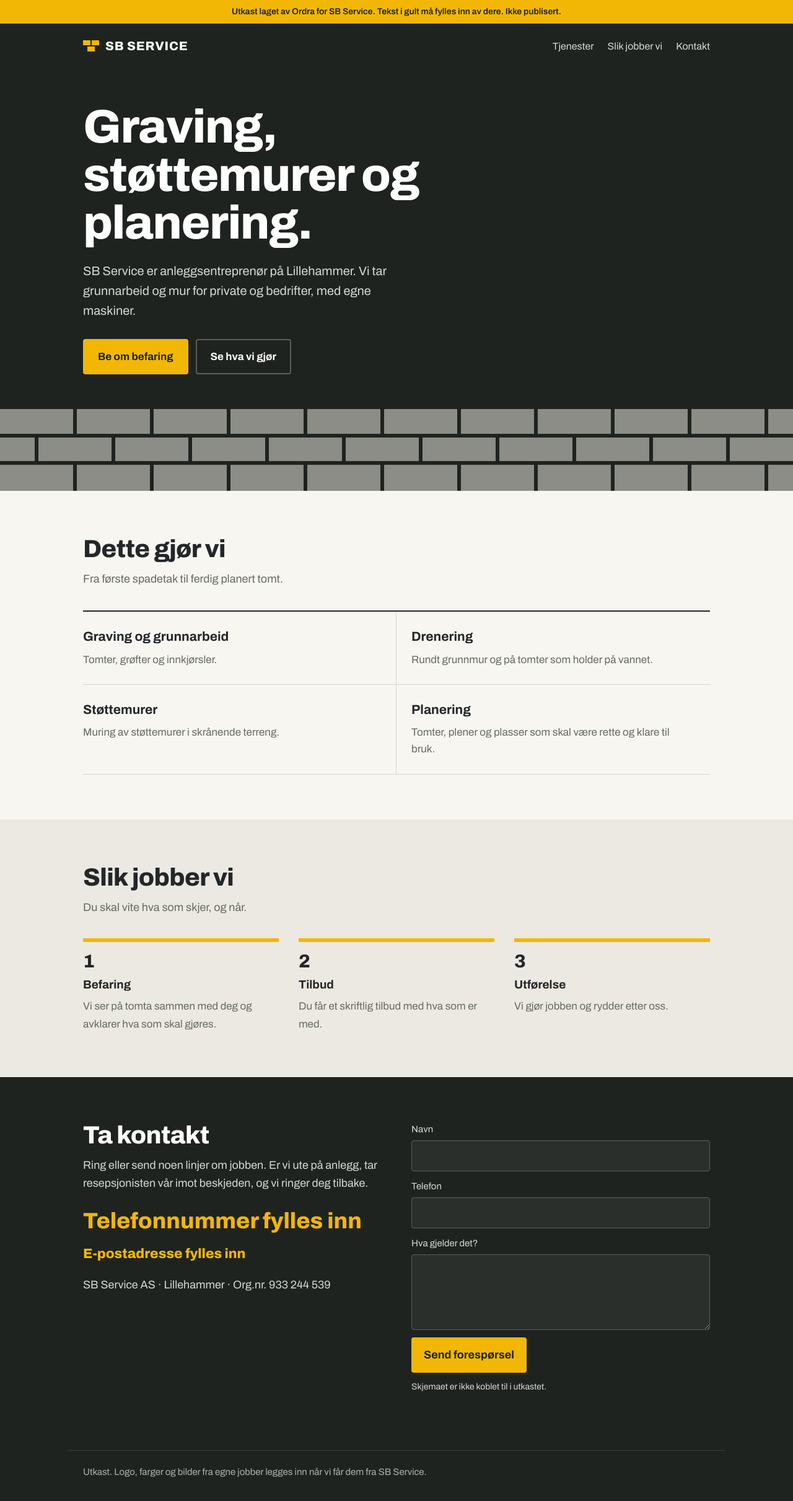
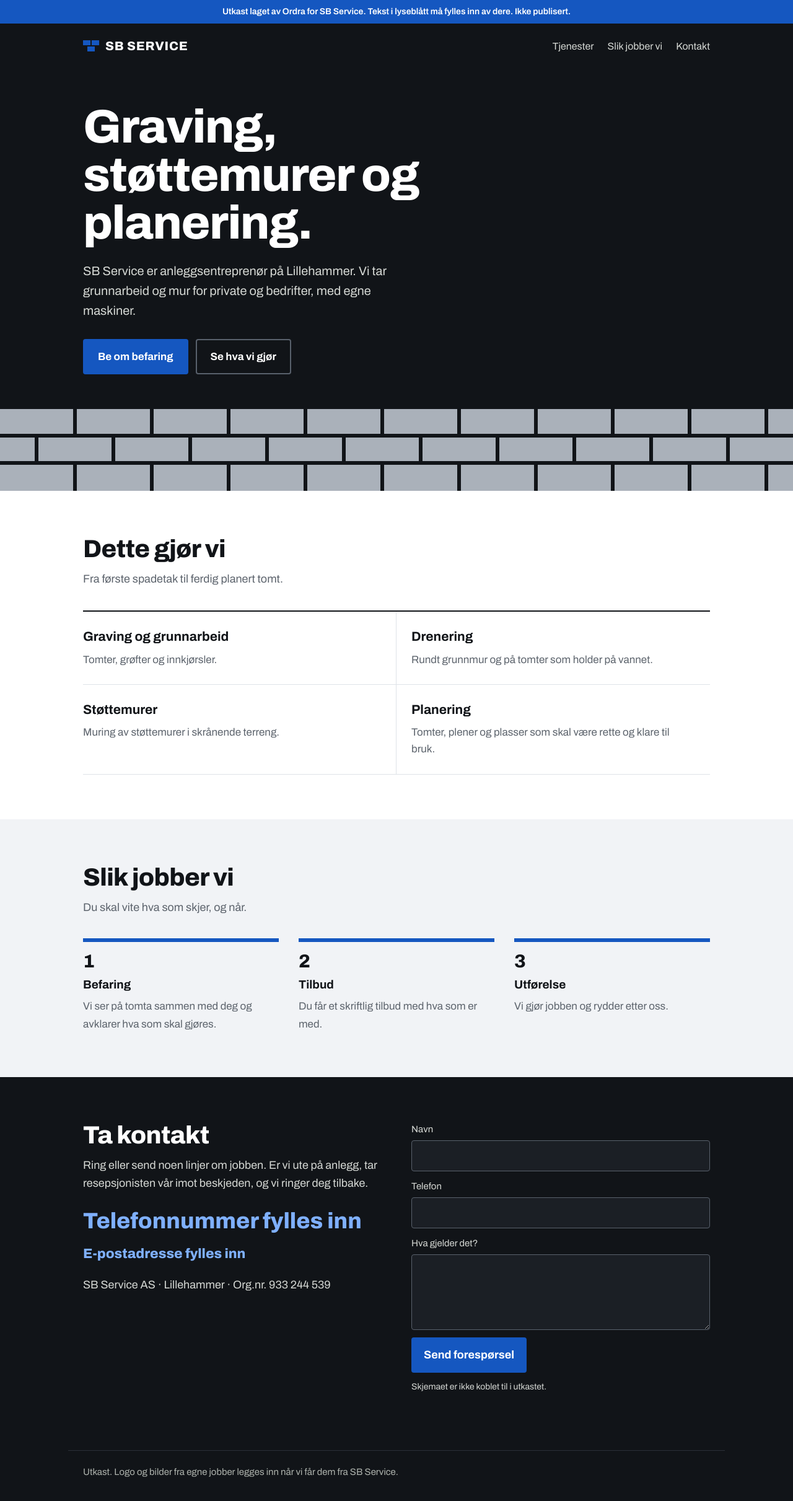
Before and after one commit to asstrata-art/ordra, a plain HTML site: page site/forslag/sb-service/nettside/index.html in a window 1280 px wide. Shown: the whole page at 62% size. Drawn offline with Linux system fonts and the light colour scheme.

Commit message:
SB Service-forslaget: blått, svart og hvitt, ekte skjermbilder av appen satt opp for anlegg
Co-Authored-By: Claude Fable 5.2 <noreply@anthropic.com>
Claude-Session: https://claude.ai/code/session_014Qf8E8LfhVqKE5Nb2mzauP

```diff
--- a/site/forslag/sb-service/nettside/index.html
+++ b/site/forslag/sb-service/nettside/index.html
@@ -7,14 +7,14 @@
 <title>SB Service AS – anleggsentreprenør på Lillehammer (utkast)</title>
 <link rel="stylesheet" href="https://fonts.googleapis.com/css2?family=Archivo:wdth,wght@75..125,400..800&display=swap">
 <style>
-:root{--coal:#1f2320;--stone:#ece9e2;--paper:#f8f6f1;--ink:#23272a;--mute:#666b66;--yellow:#f2b705;--line:#d9d5cb;--f:"Archivo",system-ui,sans-serif}
+:root{--coal:#111418;--stone:#f1f3f6;--paper:#ffffff;--ink:#111418;--mute:#5d646d;--yellow:#1557c0;--sky:#7fb0ff;--line:#dfe3e8;--f:"Archivo",system-ui,sans-serif}
 *{box-sizing:border-box}
 html{scroll-behavior:smooth}
 body{margin:0;font:400 18px/1.6 var(--f);color:var(--ink);background:var(--paper);-webkit-font-smoothing:antialiased}
 a{color:inherit}
-a:focus-visible{outline:3px solid var(--yellow);outline-offset:3px}
+a:focus-visible{outline:3px solid var(--sky);outline-offset:3px}
 .w{max-width:1060px;margin:0 auto;padding:0 24px}
-.draft{background:var(--yellow);color:var(--coal);font-size:14px;font-weight:600;text-align:center;padding:8px 16px}
+.draft{background:var(--yellow);color:#fff;font-size:14px;font-weight:600;text-align:center;padding:8px 16px}
 header{background:var(--coal);color:#fff}
 .nav{display:flex;align-items:center;gap:24px;padding-top:20px;padding-bottom:20px}
 .mark{font-weight:800;font-stretch:112%;letter-spacing:.04em;font-size:20px;text-decoration:none;display:flex;align-items:center;gap:10px}
@@ -30,8 +30,8 @@ header{background:var(--coal);color:#fff}
 .hero h1{font-size:clamp(38px,7.2vw,76px);line-height:1.02;font-weight:800;font-stretch:108%;letter-spacing:-.02em;margin:0;max-width:13ch}
 .hero p{font-size:20px;color:#d5d8d4;max-width:520px;margin:22px 0 0}
 .btns{display:flex;gap:12px;flex-wrap:wrap;margin-top:30px}
-.b{display:inline-block;background:var(--yellow);color:var(--coal);font-weight:700;text-decoration:none;padding:15px 24px;border-radius:4px;font-size:17px}
-.b.o{background:transparent;color:#fff;box-shadow:inset 0 0 0 2px #5a605b}
+.b{display:inline-block;background:var(--yellow);color:#fff;font-weight:700;text-decoration:none;padding:15px 24px;border-radius:4px;font-size:17px}
+.b.o{background:transparent;color:#fff;box-shadow:inset 0 0 0 2px #59616c}
 /* støttemur: forskjøvne steiner */
 .wall{margin-top:56px;height:132px;background:
  repeating-linear-gradient(90deg,transparent 0 118px,var(--coal) 118px 124px) 0 0/100% 44px no-repeat,
@@ -39,7 +39,7 @@ header{background:var(--coal);color:#fff}
  repeating-linear-gradient(90deg,transparent 0 118px,var(--coal) 118px 124px) 0 88px/100% 44px no-repeat,
  linear-gradient(var(--coal),var(--coal)) 0 40px/100% 6px no-repeat,
  linear-gradient(var(--coal),var(--coal)) 0 84px/100% 6px no-repeat,
- #8b8d86}
+ #aab1ba}
 section{padding:72px 0}
 h2{font-size:clamp(28px,4vw,40px);line-height:1.1;font-weight:800;font-stretch:106%;letter-spacing:-.015em;margin:0 0 12px}
 .lead{max-width:600px;color:var(--mute);margin:0 0 36px}
@@ -63,19 +63,19 @@ h2{font-size:clamp(28px,4vw,40px);line-height:1.1;font-weight:800;font-stretch:1
 @media(max-width:720px){.contact .g{grid-template-columns:1fr;gap:32px}}
 .contact p{color:#d5d8d4;margin:0 0 18px}
 .big{font-size:clamp(26px,4vw,36px);font-weight:800;text-decoration:none;display:block;margin-bottom:6px}
-.ph{color:var(--yellow)}
+.ph{color:var(--sky)}
 form{display:grid;gap:12px}
 label{font-size:15px;color:#d5d8d4;display:grid;gap:6px}
-input,textarea{font:inherit;padding:12px 14px;border-radius:4px;border:1px solid #5a605b;background:#2a2f2b;color:#fff}
-input:focus,textarea:focus{outline:3px solid var(--yellow);outline-offset:1px}
-button{font:inherit;font-weight:700;background:var(--yellow);color:var(--coal);border:0;border-radius:4px;padding:14px 20px;cursor:pointer;justify-self:start}
+input,textarea{font:inherit;padding:12px 14px;border-radius:4px;border:1px solid #59616c;background:#1b1f25;color:#fff}
+input:focus,textarea:focus{outline:3px solid var(--sky);outline-offset:1px}
+button{font:inherit;font-weight:700;background:var(--yellow);color:#fff;border:0;border-radius:4px;padding:14px 20px;cursor:pointer;justify-self:start}
 .fn{font-size:14px;color:#aeb3ad;margin:0}
 footer{background:var(--coal);color:#aeb3ad;font-size:15px;padding:0 0 36px}
-footer .w{border-top:1px solid #3a403b;padding-top:22px}
+footer .w{border-top:1px solid #2b3038;padding-top:22px}
 </style>
 </head>
 <body>
-<div class="draft">Utkast laget av Ordra for SB Service. Tekst i gult må fylles inn av dere. Ikke publisert.</div>
+<div class="draft">Utkast laget av Ordra for SB Service. Tekst i lyseblått må fylles inn av dere. Ikke publisert.</div>
 <header>
 <div class="w nav">
 <a class="mark" href="#"><i></i>SB SERVICE</a>
@@ -128,6 +128,6 @@ footer .w{border-top:1px solid #3a403b;padding-top:22px}
 </form>
 </div></section>
 </main>
-<footer><div class="w">Utkast. Logo, farger og bilder fra egne jobber legges inn når vi får dem fra SB Service.</div></footer>
+<footer><div class="w">Utkast. Logo og bilder fra egne jobber legges inn når vi får dem fra SB Service.</div></footer>
 </body>
 </html>
```
Also changed, not shown: site/forslag/sb-service/index.html (+16 -13 lines), site/forslag/sb-service/img/ordre.png (added), site/forslag/sb-service/img/ordrebok.png (added), site/forslag/sb-service/img/timer.png (added).
